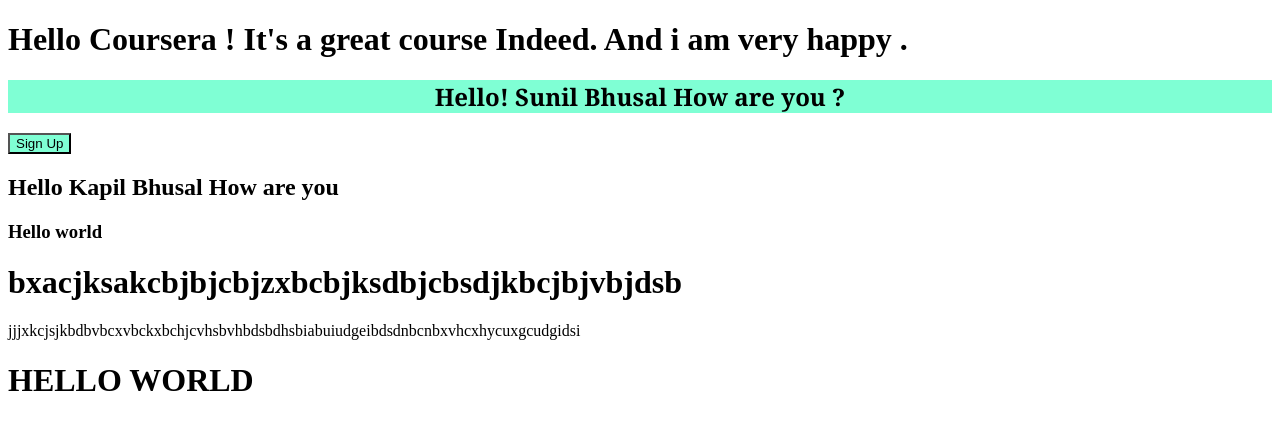
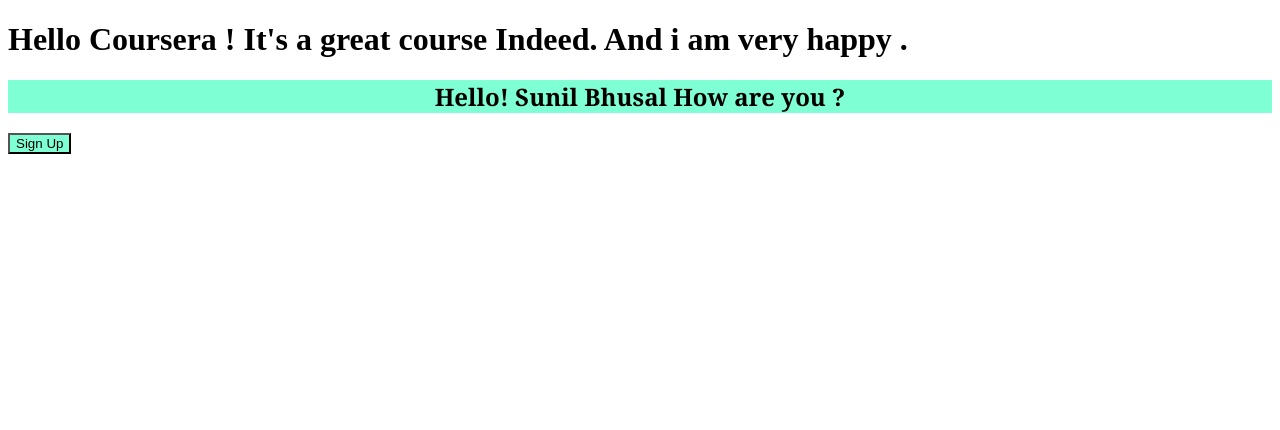
Before and after one commit to anilbhusal/coursera-test, a plain HTML site: page site/index.html in a window 1280 px wide. Drawn offline with Linux system fonts and the light colour scheme.

Commit message:
3rd version

```diff
--- a/site/index.html
+++ b/site/index.html
@@ -8,12 +8,6 @@
 <h2 style="font-family: Cambria, Cochin, Georgia, Times, 'Times New Roman', serif;
 			 text-align: center; background-color: aquamarine;">Hello! Sunil Bhusal How are you ?</h2>
 			 <button style="text-align: center; background-color: aquamarine; posi" > Sign Up</button>
-<h2>Hello Kapil Bhusal How are you</h2>
-<h3> Hello world</h3>
-<h1> bxacjksakcbjbjcbjzxbcbjksdbjcbsdjkbcjbjvbjdsb </h1>
-<div>
-	jjjxkcjsjkbdbvbcxvbckxbchjcvhsbvhbdsbdhsbiabuiudgeibdsdnbcnbxvhcxhycuxgcudgidsi
-	</div>
-<h1> HELLO WORLD </h1>
+
 </body>
 </html>
```
Also changed, not shown: KAPIL.txt (deleted).
